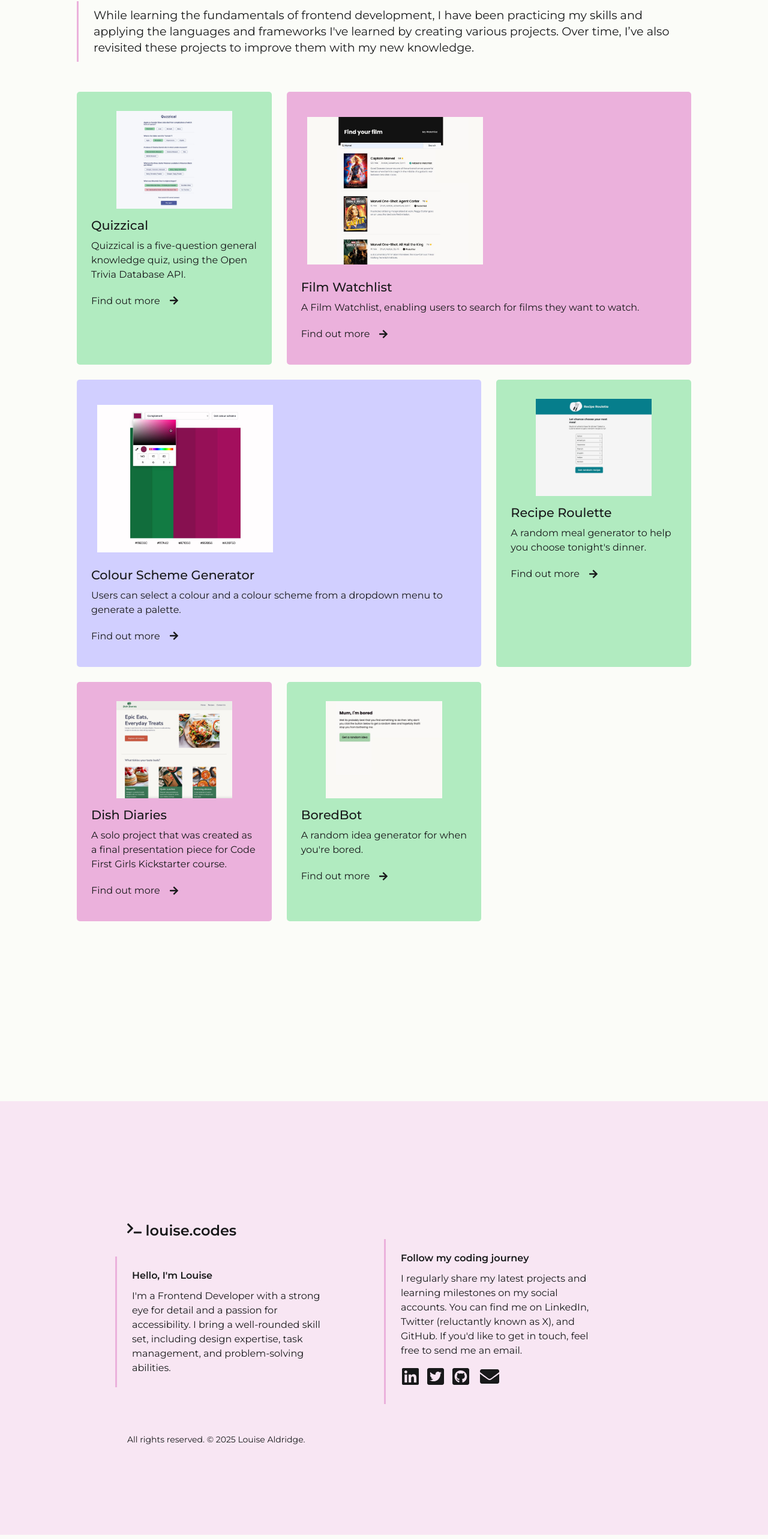
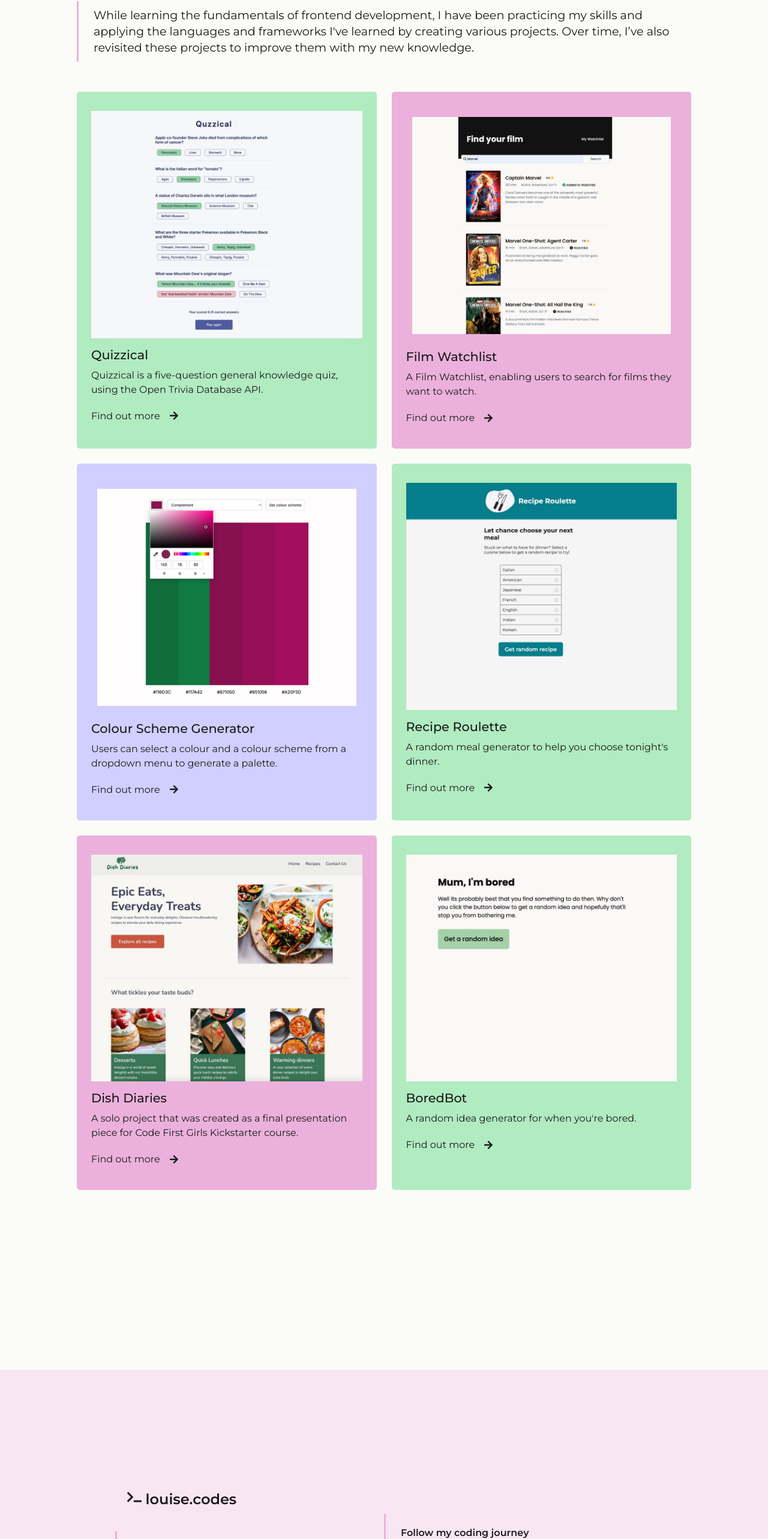
Before and after one commit to louiseka/portfolio, a React (Vite) app: page / in a window 1280 px wide. Shown: the part 753-3319 px from the top of the page at 60% size. Built offline with nearby package versions, Linux system fonts and the light colour scheme.

Commit message:
Updates to css grid

```diff
--- a/src/index.css
+++ b/src/index.css
@@ -69,7 +69,7 @@ p {
 
 .small-text {
     font-size: 14px;
-    margin: 0;
+    margin: 20px 0;
 }
 
 .sub-text {
@@ -249,8 +249,8 @@ header {
 footer {
     max-width: 100%;
     background-color: #F8E6F3;
-    padding: 150px 0;
-    margin: 200px 0 0;
+    padding: 0;
+    margin: 100px 0 0;
 }
 
 .footer-logo {
@@ -308,7 +308,7 @@ a[href^="mailto:"] {
 
 .rights-decl {
     max-width: 100%;
-    padding: 50px 20px 0;
+    padding: 50px 20px 10px;
 }
 
 
@@ -713,6 +713,11 @@ a[href^="mailto:"] {
         font-size: 2.8rem;
     }
 
+    footer {
+        padding: 150px 0;
+        margin: 200px 0 0;
+    }
+
 
 }
 
@@ -743,11 +748,53 @@ a[href^="mailto:"] {
 @media (min-width:1024px) and (max-width:1525px) {
     .wide-inner-content {
         flex-direction: column;
+        flex-wrap: wrap;
     }
 
     .wider-inner-text {
         padding: 0;
     }
+
+    .normal-grid-img {
+        width: 100%;
+    }
+
+    .wide-grid-img {
+        width: 100%;
+        margin: 0 auto;
+    }
+
+    .wrapper {
+        grid-template-columns: repeat(4, 1fr)
+    }
+
+    .one {
+        grid-column: 1 / 3;
+        grid-row: 1/2;
+
+    }
+
+    .two {
+        grid-column: 3 / 5;
+        grid-row: 1 / 2;
+
+    }
+
+    .four {
+        grid-column: 3/5;
+        grid-row: 2 / 3;
+    }
+
+    .five {
+        grid-column: 1 / 3;
+        grid-row: 3 / 5;
+    }
+
+    .six {
+        grid-column: 3/5;
+        grid-row: 3 / 5;
+    }
+
 }
 
 
```
